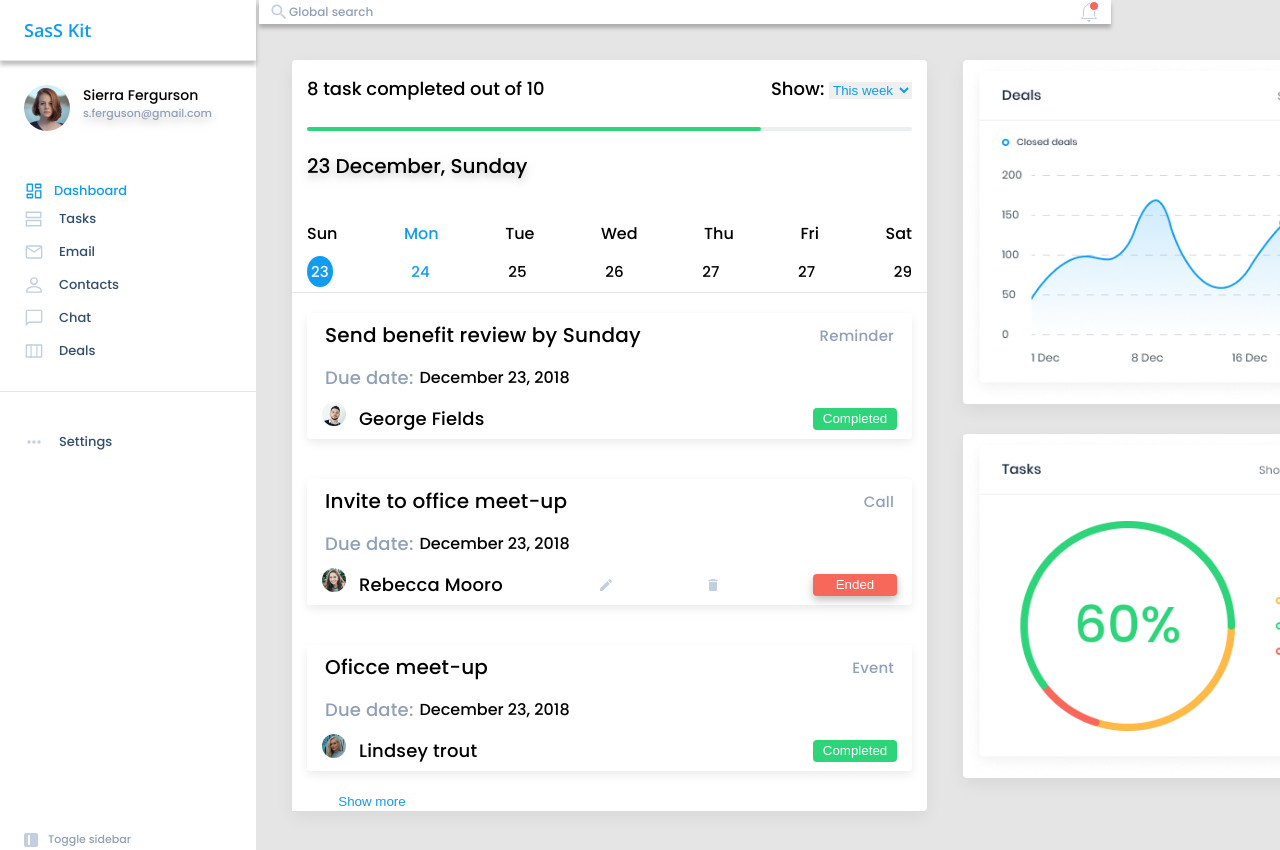
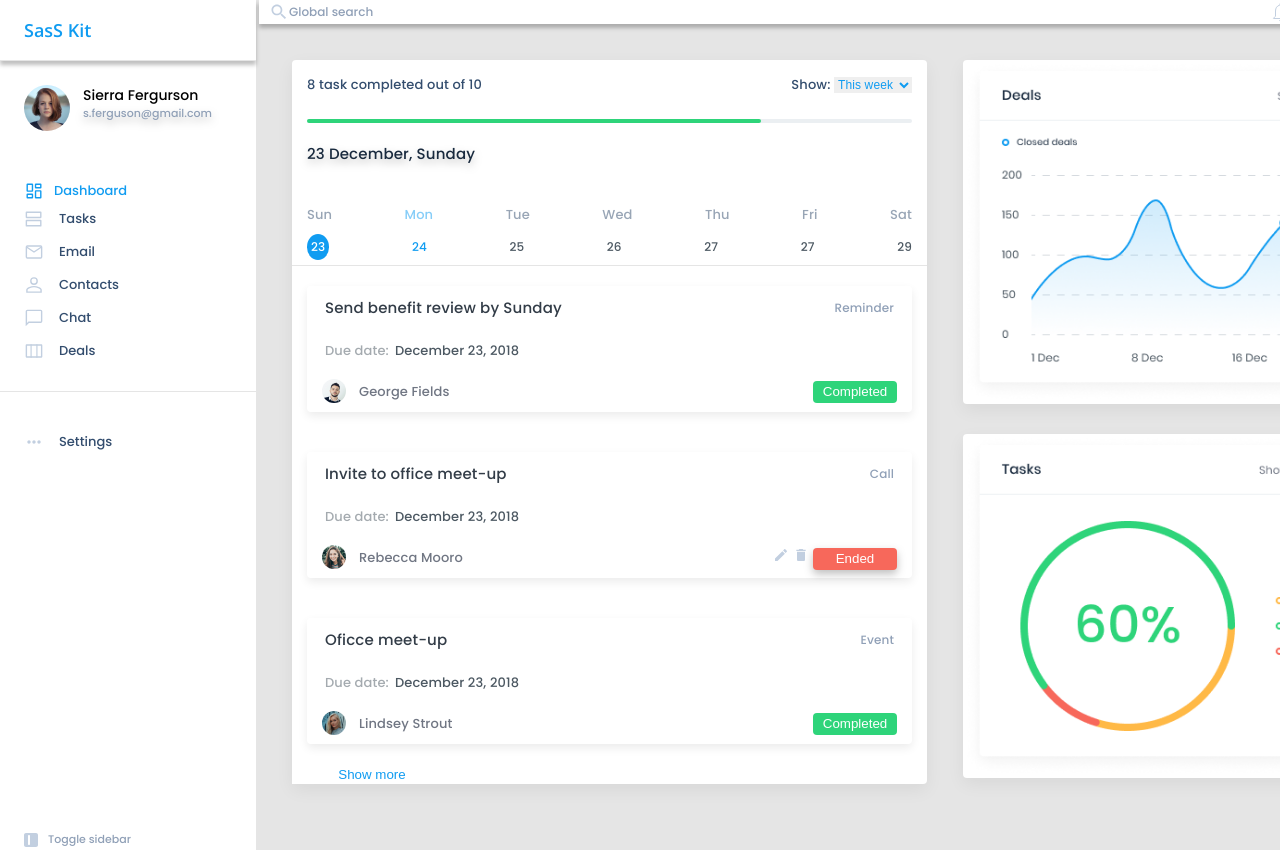
Before and after one commit to allamalitska/allamalitska.github.io, a plain HTML site: page index.html in a window 1280 px wide. Shown: the top 850 px of the page. Drawn offline with nearby package versions, Linux system fonts and the light colour scheme.

Commit message:
css styling

```diff
--- a/css/styles.css
+++ b/css/styles.css
@@ -149,6 +149,7 @@ p {
   flex-direction: column;
   /* width: 100%; */
   width: 65%;
+  flex: 1;
 }
 
 /* Search bar */
@@ -227,11 +228,21 @@ p {
   flex-flow: row nowrap;
   justify-content: space-between;
   margin: 15px;
-  font-size: 18px;
+  font-style: normal;
+  font-weight: 500;
+  font-size: 13px;
+  line-height: 19px;
+  letter-spacing: 0.01em;
+  color: #334d6e;
 }
 .text-styling {
   color: #109cf1;
   border: none;
+  font-style: normal;
+  font-weight: normal;
+  font-size: 12px;
+  line-height: 18px;
+  letter-spacing: 0.01em;
 }
 .box2 {
   background: #ebeff2;
@@ -247,25 +258,50 @@ p {
 }
 .box3 {
   margin: 10px 15px;
-  font-size: 20px;
+  font-style: normal;
+  font-weight: 500;
+  font-size: 15px;
+  line-height: 22px;
+  letter-spacing: 0.01em;
+  color: #192a3e;
   filter: drop-shadow(0px 4px 4px rgba(0, 0, 0, 0.25));
 }
 .box4 {
   display: flex;
   flex-flow: column nowrap;
   margin-top: 25px;
+  font-family: Poppins;
 }
-.week-names,
+.week-names {
+  display: flex;
+  flex-flow: row nowrap;
+  justify-content: space-between;
+  align-items: center;
+  margin: 5px 15px;
+  font-style: normal;
+  font-weight: 500;
+  font-size: 13px;
+  line-height: 19px;
+  text-align: center;
+  letter-spacing: 0.01em;
+  color: #334d6e;
+  opacity: 0.5;
+}
 .date-to-week-day {
   display: flex;
   flex-flow: row nowrap;
   justify-content: space-between;
   align-items: center;
   margin: 5px 15px;
+  font-style: normal;
+  font-weight: normal;
+  font-size: 12px;
+  line-height: 18px;
+  text-align: center;
+  letter-spacing: 0.01em;
+  color: #4c5862;
 }
-.date-to-week-day {
-  font-size: 15px;
-}
+
 .monday {
   color: #109cf1;
 }
@@ -336,28 +372,56 @@ p {
   filter: none;
 }
 p.text-task-right {
-  font-size: 15px;
+  font-style: normal;
+  font-weight: 500;
+  font-size: 12px;
+  line-height: 18px;
+  text-align: right;
   letter-spacing: 0.01em;
   color: #90a0b7;
 }
 
 p.text-task-left {
-  font-size: 20px;
+  font-family: Poppins;
+  font-style: normal;
+  font-weight: 500;
+  font-size: 15px;
+  line-height: 22px;
   letter-spacing: 0.01em;
-  color: black;
+  color: #323c47;
 }
 
 p.text-task {
-  font-size: 18px;
+  font-style: normal;
+  font-weight: normal;
+  font-size: 13px;
+  line-height: 19px;
   letter-spacing: 0.01em;
-  color: #90a0b7;
+  color: #4c5862;
+  opacity: 0.5;
 }
+.date-style {
+  font-family: Poppins;
+  font-style: normal;
+  font-weight: normal;
+  font-size: 13px;
+  line-height: 19px;
+  letter-spacing: 0.01em;
+  color: #4c5862;
+}
+
 p.text-task-l {
-  font-size: 18px;
+  font-style: normal;
+  font-weight: normal;
+  font-size: 13px;
+  line-height: 19px;
   letter-spacing: 0.01em;
-  color: black7;
+  color: #707683;
 }
+
 .button-show-more {
+  display: block;
+  align-items: center;
   width: 160px;
   height: 20px;
   color: #109cf1;
--- a/index.html
+++ b/index.html
@@ -4,7 +4,7 @@
     <meta charset="UTF-8" />
     <meta http-equiv="X-UA-Compatible" content="IE=edge" />
     <meta name="viewport" content="width=device-width, initial-scale=1.0" />
-    <link rel="stylesheet" href="./CSS/styles.css" />
+    <link rel="stylesheet" href="./css/styles.css" />
     <link rel="preconnect" href="https://fonts.gstatic.com" />
     <link
       href="https://fonts.googleapis.com/css2?family=Poppins:wght@500&display=swap"
@@ -265,7 +265,7 @@
                 </div>
                 <div class="task-line2">
                   <p class="text-task">Due date:</p>
-                  <p>December 23, 2018</p>
+                  <p class="date-style">December 23, 2018</p>
                 </div>
                 <div class="task-line3">
                   <div class="line3">
@@ -286,7 +286,7 @@
                 </div>
                 <div class="task-line2">
                   <p class="text-task">Due date:</p>
-                  <p>December 23, 2018</p>
+                  <p class="date-style">December 23, 2018</p>
                 </div>
                 <div class="task-line3">
                   <div class="line3">
@@ -296,7 +296,8 @@
                     />
                     <p class="text-task-l">Rebecca Mooro</p>
                   </div>
-                  <svg
+                  <div>
+                    <svg
                     width="16"
                     height="16"
                     viewBox="0 0 16 16"
@@ -307,8 +308,8 @@
                       d="M2 11.5V14H4.5L11.8733 6.62662L9.37333 4.12662L2 11.5ZM13.8067 4.69329C14.0667 4.43329 14.0667 4.01329 13.8067 3.75329L12.2467 2.19329C11.9867 1.93329 11.5667 1.93329 11.3067 2.19329L10.0867 3.41329L12.5867 5.91329L13.8067 4.69329Z"
                       fill="#C2CFE0"
                     />
-                  </svg>
-                  <svg
+                    </svg>
+                    <svg
                     width="16"
                     height="16"
                     viewBox="0 0 16 16"
@@ -319,8 +320,9 @@
                       d="M3.99998 12.6667C3.99998 13.4 4.59998 14 5.33331 14H10.6666C11.4 14 12 13.4 12 12.6667V4.66667H3.99998V12.6667ZM12.6666 2.66667H10.3333L9.66665 2H6.33331L5.66665 2.66667H3.33331V4H12.6666V2.66667Z"
                       fill="#C2CFE0"
                     />
-                  </svg>
-                  <button class="button-ended">Ended</button>
+                    </svg>
+                    <button class="button-ended">Ended</button>
+                  </div>
                 </div>
               </div>
               <div class="task3">
@@ -330,7 +332,7 @@
                 </div>
                 <div class="task-line2">
                   <p class="text-task">Due date:</p>
-                  <p>December 23, 2018</p>
+                  <p class="date-style">December 23, 2018</p>
                 </div>
                 <div class="task-line3">
                   <div class="line3">
@@ -338,7 +340,7 @@
                       class="image-bottom-main-panel"
                       src="./img/task_img_3.png"
                     />
-                    <p class="text-task-l">Lindsey trout</p>
+                    <p class="text-task-l">Lindsey Strout</p>
                   </div>
                   <button class="button-completed">Completed</button>
                 </div>
```
